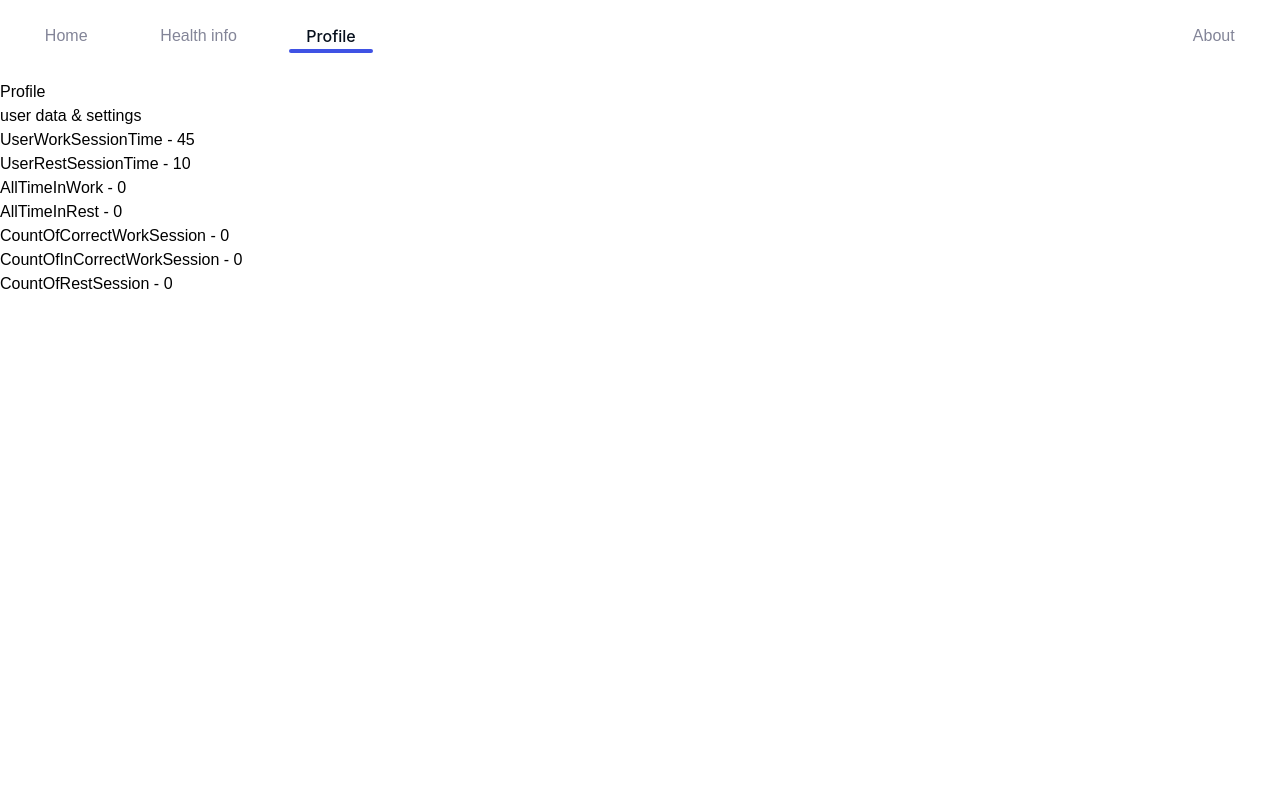
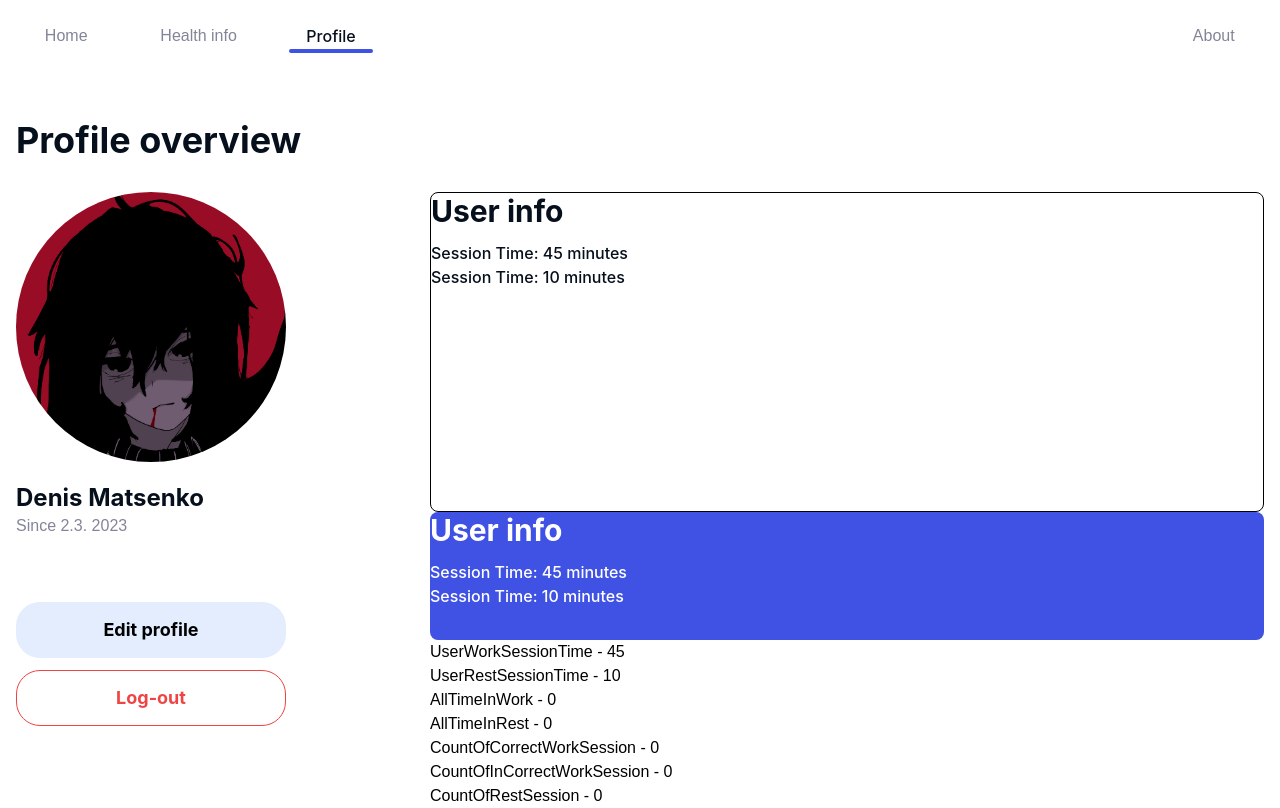
Before and after one commit to hard-tender-blade/Rest-Timer, a React (Create React App) app in the folder rest-timer/: page / in a window 1280 px wide. Both pictures are taken after a click on the button "Profile". Built offline with nearby package versions, Linux system fonts and the light colour scheme.

Commit message:
Added lots of shit idk tbh

```diff
--- a/rest-timer/src/components/main-pages/Home.jsx
+++ b/rest-timer/src/components/main-pages/Home.jsx
@@ -1,6 +1,7 @@
 import React, { useState, useEffect }from "react";
 import { Pages } from "../../logic/Global";
 import StorageManager from "../../logic/LocalStorageManager";
+import orangeImage from "./img/orange.png";
 
 export default function Home(props) {
   ////TIMER SECTION////
@@ -174,9 +175,12 @@ export default function Home(props) {
             {IsRestTime ? 'Work' : 'Rest'}
           </abbr>
         </button>
+      </div>
+      <div class="fixed bottom-0 flex justify-center">
+          <img className="w-screen" src={orangeImage} alt="Orange" />
+        </div>
 
+    </div>
 
-      </div>
-    </div>
   );
 }
--- a/rest-timer/src/components/main-pages/Profile.jsx
+++ b/rest-timer/src/components/main-pages/Profile.jsx
@@ -1,13 +1,50 @@
 import React from "react";
 import StorageManager from "../../logic/LocalStorageManager";
+import Pfp from "./img/denis.png";
 
 export default function Profile() {
   return (
     <div className="Profile">
-      <div>Profile</div>
-      <div>user data & settings</div>
-      <div>
-        {Object.entries(StorageManager.GetAllUserStoreageInfo()).map(e => <div> {e[0]} - {e[1]} </div> )}
+      <div className="h-10"></div>
+      <div className="max-w-7xl m-auto px-4">
+        <h2 className="font-inter text-4xl font-bold text-text-b">
+          Profile overview
+        </h2>
+        <div className="flex mt-8">
+          <div className="column-ww ">
+            <img src={Pfp} alt="pfp" className="rounded-full" />
+            <p className="mt-5 text-2xl font-bold font-inter text-text-b">Denis Matsenko</p>
+            <p className="font-intertight text-grey-t">Since 2.3. 2023</p>
+            <input type="button" value="Edit profile" className="mt-16 w-full h-14 font-inter font-bold bg-light-b text-lg rounded-3xl" />
+            <input type="button" value="Log-out" class="mt-3 w-full h-14 font-inter font-bold text-red-500 border border-red-500 rounded-3xl text-lg" />
+          </div>
+
+          <div className="ml-36 w-full">
+            <div className="border border-black rounded-lg h-80">
+              <div>
+                <h3 className="font-inter text-3xl font-bold text-text-b">User info</h3>
+                <p className="mt-3 font-inter font-medium text-text-b font-lg">Session Time: {StorageManager.GetUserWorkSessionTime()} minutes</p>
+                <p className="font-inter font-medium text-text-b font-lg">Session Time: {StorageManager.GetUserRestSessionTime()} minutes</p>
+              </div>
+            </div>
+            <div className="bg-dark-b rounded-lg h-32">
+              <div>
+                <h3 className="font-inter text-3xl font-bold text-white">User info</h3>
+                <p className="mt-3 font-inter font-medium text-white font-lg">Session Time: {StorageManager.GetUserWorkSessionTime()} minutes</p>
+                <p className="font-inter font-medium text-white font-lg">Session Time: {StorageManager.GetUserRestSessionTime()} minutes</p>
+              </div>
+            </div>
+            <div>
+              {Object.entries(StorageManager.GetAllUserStoreageInfo()).map(e => <div> {e[0]} - {e[1]} </div> )}
+            </div>
+          </div>
+        </div>
+
+
+        {/* <div>
+          <p>Session Time: {StorageManager.GetUserWorkSessionTime()}</p>
+        </div> */}
+
       </div>
     </div>
   );
--- a/rest-timer/src/index.css
+++ b/rest-timer/src/index.css
@@ -28,9 +28,13 @@ abbr {
 }
 
 .dropping-menu {
-  max-height: 420px;
+  max-height: 50vh;
 }
 
 .spec-w {
   width: 22.6rem;
 }
+
+.column-ww {
+  max-width: 270px;
+}
```
Also changed, not shown: rest-timer/src/components/main-pages/img/denis.png (added), rest-timer/src/components/main-pages/img/orange.png (added).
